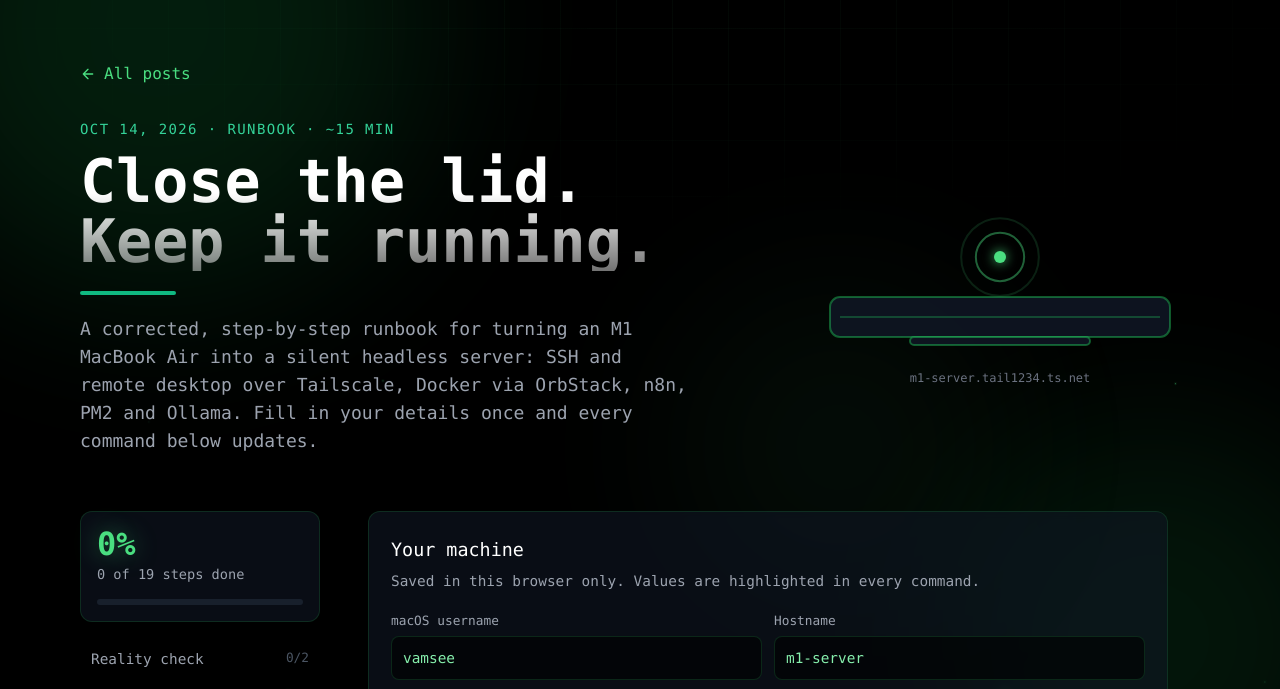
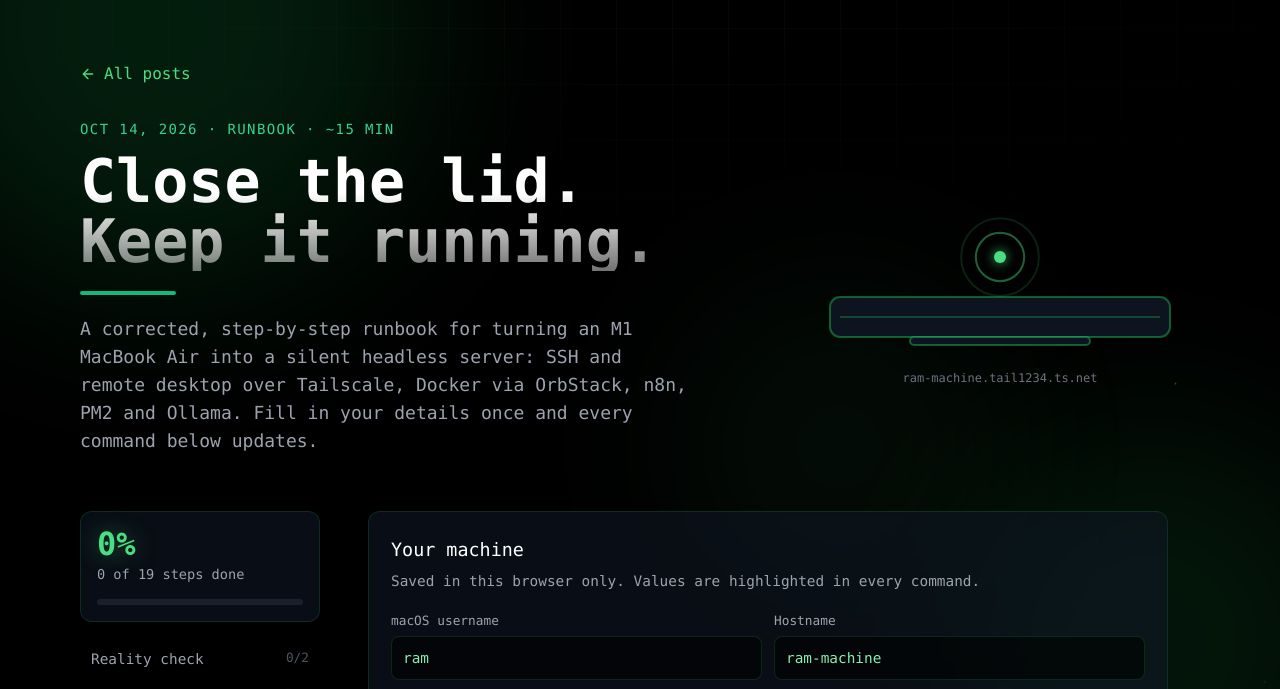
Before and after one commit to DVamsee/DVamsee.github.io, a website: page blog-headless-m1-air.html in a window 1280 px wide. Shown: the part 84-773 px from the top of the page. Drawn offline with nearby package versions, Linux system fonts and the light colour scheme.

Commit message:
handle anonymity

```diff
--- a/blog-headless-m1-air.html
+++ b/blog-headless-m1-air.html
@@ -38,7 +38,7 @@
           <circle class="pulse b" cx="200" cy="80" r="6"/>
           <circle class="pulse c" cx="200" cy="80" r="6"/>
           <circle class="led" cx="200" cy="80" r="6"/>
-          <text x="200" y="205" text-anchor="middle" id="svgHost">m1-server.tailnet.ts.net</text>
+          <text x="200" y="205" text-anchor="middle" id="svgHost">ram-machine.tail1234.ts.net</text>
         </svg>
       </div>
     </section>
@@ -67,8 +67,8 @@
       <h2>Your machine</h2>
       <p>Saved in this browser only. Values are highlighted in every command.</p>
       <div class="fields">
-        <label>macOS username<input id="f-USER" value="vamsee" autocomplete="off" spellcheck="false"></label>
-        <label>Hostname<input id="f-HOST" value="m1-server" autocomplete="off" spellcheck="false"></label>
+        <label>macOS username<input id="f-USER" value="ram" autocomplete="off" spellcheck="false"></label>
+        <label>Hostname<input id="f-HOST" value="ram-machine" autocomplete="off" spellcheck="false"></label>
         <label>Tailnet DNS name (admin console → DNS)<input id="f-TAILNET" value="tail1234.ts.net" autocomplete="off" spellcheck="false"></label>
         <label>Timezone<input id="f-TZ" value="UTC" autocomplete="off" spellcheck="false"></label>
       </div>
```
